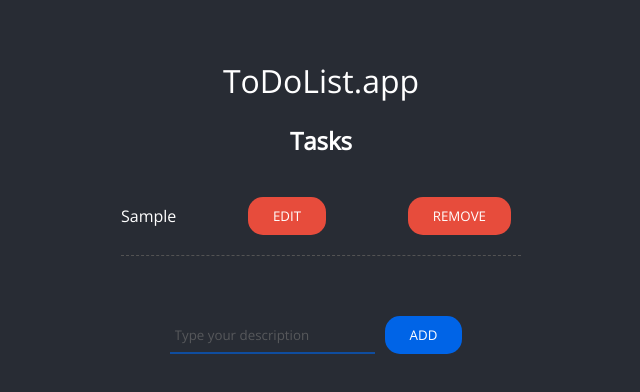
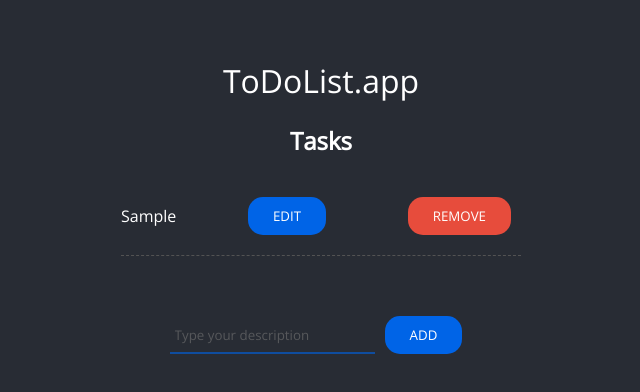
Before and after one commit to kacpi95/ToDoApp-WebSocket, a React (Create React App) app in the folder client/: page / in a window 1280 px wide. Both pictures are taken after typing "Sample" into the empty fields and a click on the button "ADD". Shown: the top 392 px of the page, without its empty margins (319-959 px from the left). Built offline with nearby package versions, Linux system fonts and the light colour scheme; no server answers.

Commit message:
chenge styles in button

```diff
--- a/client/src/App.js
+++ b/client/src/App.js
@@ -84,7 +84,7 @@ function App() {
                       value={text}
                       onChange={(e) => setText(e.target.value)}
                     />
-                    <button className='btn btn--red' onClick={saveEdit}>
+                    <button className='btn' onClick={saveEdit}>
                       Save
                     </button>
                   </>
@@ -92,7 +92,7 @@ function App() {
                   <>
                     <span>{task.name}</span>
                     <button
-                      className='btn btn--red'
+                      className='btn'
                       onClick={() => startEdit(task)}
                     >
                       Edit
```
